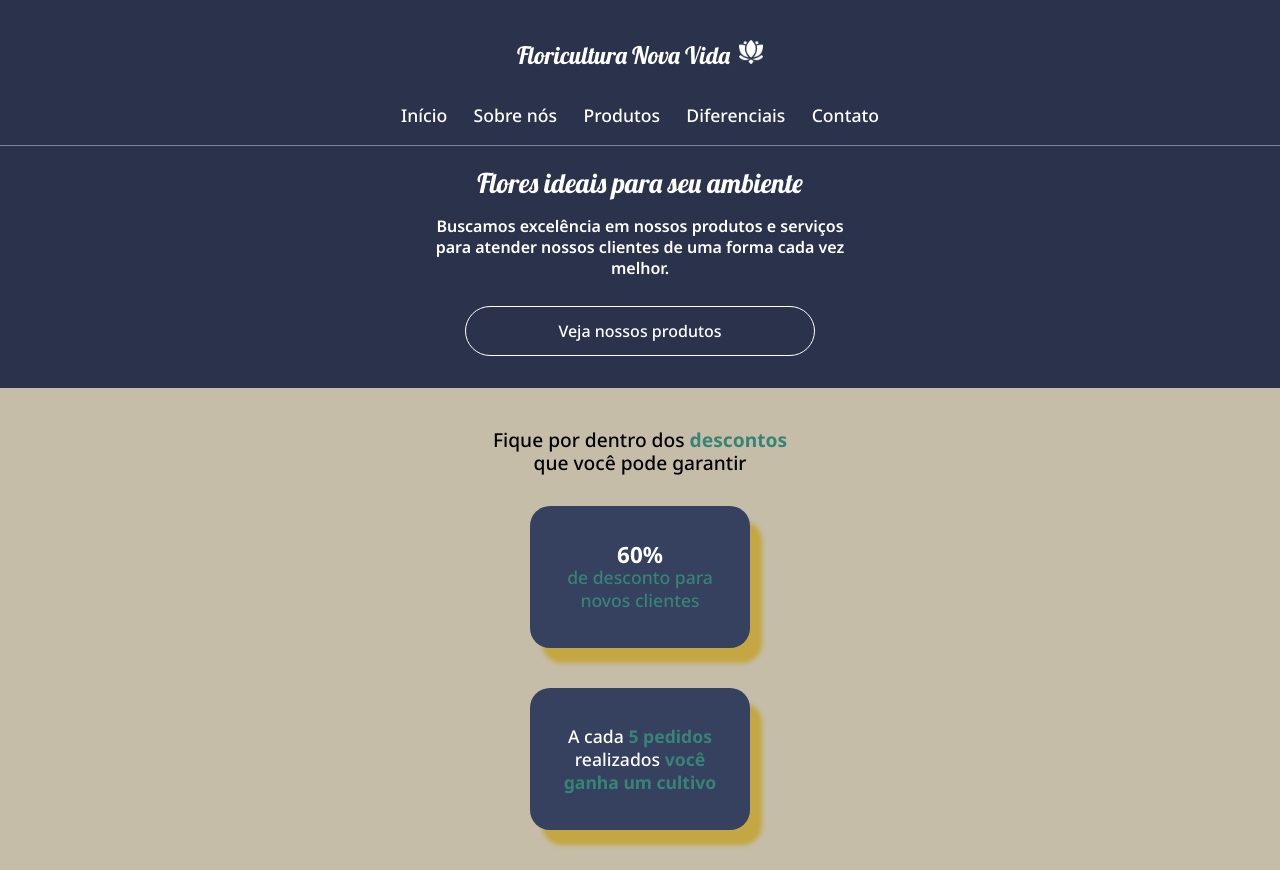
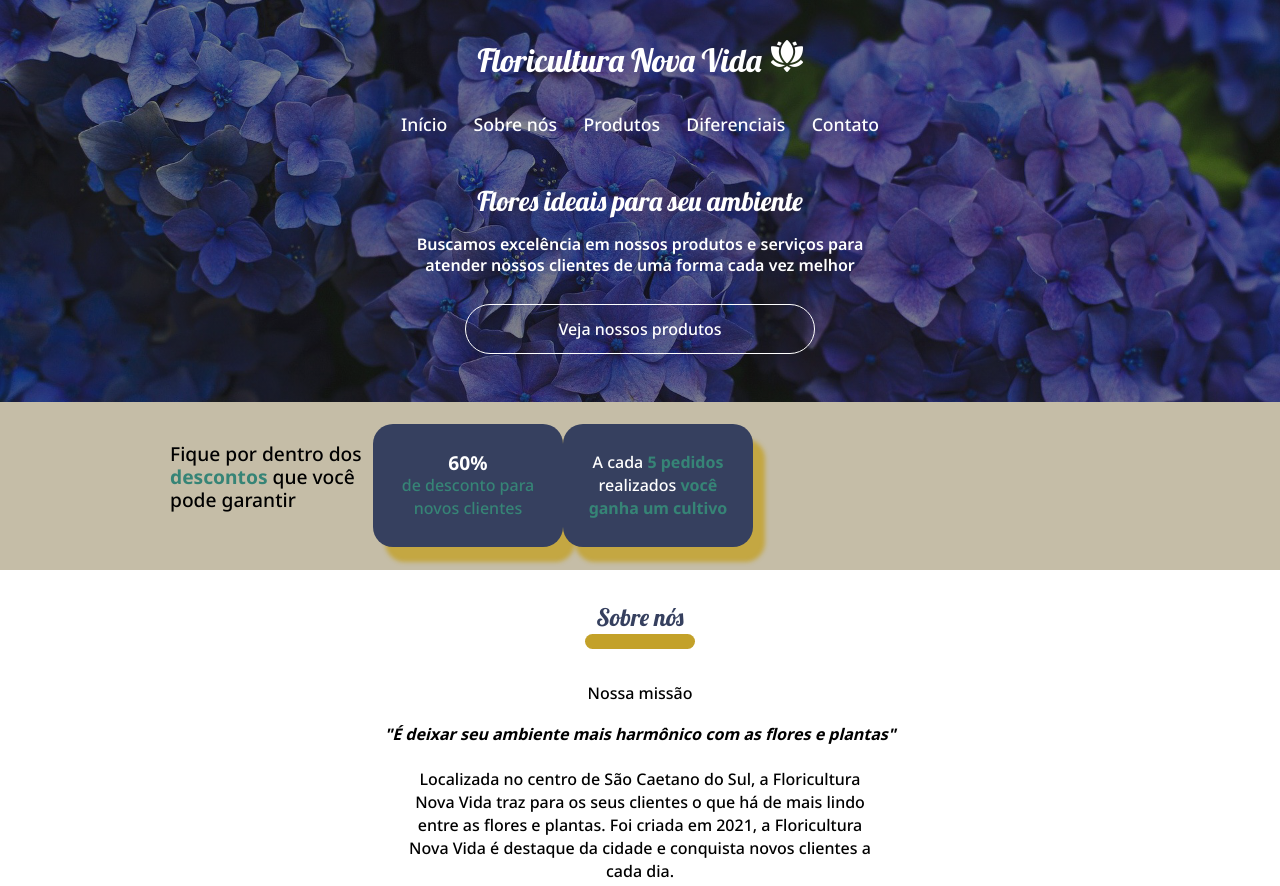
Before and after one commit to vitoriasilva98/front-floricultura-nova-vida, a plain HTML site: page public/index.html in a window 1280 px wide. Shown: the top 886 px of the page. Drawn offline with Linux system fonts and the light colour scheme.

Commit message:
Iniciando responsividade (tablet)

```diff
--- a/public/css/desconto.css
+++ b/public/css/desconto.css
@@ -7,7 +7,7 @@
     font-family: var(--font-noto-sans);
 }
 
-.desconto__descricao{
+.desconto__descricao {
     margin: 2.5rem 0 2rem;
     font-size: 1.2rem;
     line-height: 23px;
@@ -19,7 +19,7 @@
     font-weight: 700;
 }
 
-.desconto__informativo{
+.desconto__informativo {
     display: flex;
     min-width: 220px;
     min-height: 141.94px;
@@ -28,7 +28,7 @@
     background: var(--azul-marinho-envelhecido);
     box-shadow: 12px 15px 4px var(--amarelo-sombra);
     border-radius: 20px;
-    margin-bottom: 2.5rem;
+    /* margin-bottom: 2.5rem; */
     font-size: 1.1rem;
 }
 
@@ -39,14 +39,14 @@
     line-height: 23px;
 }
 
-.desconto__b_white{
+.desconto__b_white {
     color: var(--branco);
     font-weight: 800;
     display: block;
     font-size: 1.4rem;
 }
 
-.desconto__b_green{
+.desconto__b_green {
     color: var(--verde-agua);
     font-weight: 800;
 }
@@ -58,3 +58,39 @@
 .desconto__informativo:nth-child(odd) {
     color: var(--branco);
 }
+
+@media screen and (min-width: 768px) {
+    .desconto {
+        flex-direction: row;
+        align-items: center;
+        align-content: space-between;
+        /* padding-bottom: 0.5rem; */
+    }
+
+    .desconto__descricao {
+        text-align: left;
+        max-width: 203px;
+        padding-bottom: 1.7rem;
+    }
+
+    .desconto__informativo {
+        min-width: 190px;
+        min-height: 122.58px;
+        max-width: 190px;
+        max-height: 122.58px;
+
+    }
+
+    .desconto__informativo p {
+        font-size: 1rem;
+        padding: 1rem;
+    }
+
+    .desconto__b_white {
+        font-size: 1.2rem;
+    }
+
+    .desconto__b_green {
+        font-size: 1rem;
+    }
+}
--- a/public/css/info__inicial.css
+++ b/public/css/info__inicial.css
@@ -9,11 +9,11 @@
 
     background: var(--azul-marinho-mobile);
 
-    /* padding-top: 12.25rem; */
-    /* padding-bottom: 2.5rem; */
+    padding-top: 10.25rem;
+    padding-bottom: 1rem;
 }
 
-.info_inicial_chamaris{
+.info_inicial_chamaris {
     padding-top: 1.5rem;
     font-family: var(--font-lobster);
     font-size: 1.7rem;
@@ -25,7 +25,7 @@
     line-height: 21px;
     font-style: normal;
     margin: 1.2rem auto 1.7rem;
-    max-width: 420px;
+    max-width: 450px;
 }
 
 .info__inicial_botao {
@@ -40,3 +40,17 @@
     border-radius: 30px;
     margin-bottom: 2rem;
 }
+
+@media screen and (max-width: 320px) {
+    .info__incial {
+        padding-top: 14.25rem;
+        padding-bottom: 2.5rem;
+    }
+}
+
+@media screen and (min-width: 768px) {
+    .info__incial {
+        background-image: linear-gradient(0deg, rgba(32, 32, 32, 0.5), rgba(32, 32, 32, 0.5)), url("../img/header-hortensias.jpg");
+        background-size: cover;
+    }
+}
--- a/public/css/inicio.css
+++ b/public/css/inicio.css
@@ -1,6 +1,6 @@
 header {
     width: 100%;
-    background: var(--azul-marinho-mobile);
+    /* background: var(--azul-marinho-mobile); */
     color: var(--branco);
     box-sizing: border-box;
     display: flex;
@@ -9,10 +9,10 @@ header {
     padding-top: .75rem;
     padding-bottom: .75rem;
     border-bottom: 1px solid var(--barra-mobile);
-    /* position: absolute; */
+    position: absolute;
 }
 
-.inicio__logo{
+.inicio__logo {
     vertical-align: middle;
     margin: 2.5rem 0;
 }
@@ -23,7 +23,7 @@ header {
     display: inline;
 }
 
-.inicio__logo_img{
+.inicio__logo_img {
     width: 1.5rem;
     margin-left: 5px;
 }
@@ -44,7 +44,7 @@ header {
 }
 
 @media screen and (max-width: 287px) {
-    .inicio__logo_img{
+    .inicio__logo_img {
         width: 1.2rem;
     }
 
@@ -52,3 +52,20 @@ header {
         font-size: 1.2rem;
     }
 }
+
+@media screen and (min-width: 768px) {
+
+    header {
+        /* background-image: linear-gradient(0deg, rgba(32, 32, 32, 0.5), rgba(32, 32, 32, 0.5)), url("../img/header-hortensias.jpg");
+        background-size: cover; */
+        border-bottom: none;
+    }
+
+    .inicio__logo_h1 {
+        font-size: 32px;
+    }
+
+    .inicio__logo_img {
+        width: 2rem;
+    }
+}
--- a/public/index.html
+++ b/public/index.html
@@ -44,7 +44,7 @@
             <p class="info_inicial_chamaris">Flores ideais para seu ambiente</p>
             <p class="info__inicial_texto">Buscamos excelência em nossos
                 produtos e serviços para atender nossos clientes de uma
-                forma cada vez melhor.</p>
+                forma cada vez melhor</p>
             <a href="#" class="info__inicial_botao">Veja nossos produtos</a>
         </section>
         <section class="desconto container">
@@ -211,7 +211,9 @@
         <ul class="rodape__rede_social">
             <li><img src="img/rede-social-facebook.png" alt="icone do facebook"></li>
             <li><img src="img/rede-social-instagram.png" alt="icone do instagram"></li>
-            <li><img src="img/rede-social-linkedin.png" alt="icone do linkedin"></li>
+            <a href="https://www.linkedin.com/in/vitoriasilvaeleuteriopinto/" target="_blank">
+                <li><img src="img/rede-social-linkedin.png" alt="icone do linkedin"></li>
+            </a>
             <li><img src="img/rede-social-twitter.png" alt="icone do twitter"></li>
         </ul>
         <span class="rodape__span">Copyright by Floricultura Nova Vida | 2021</span>
```
